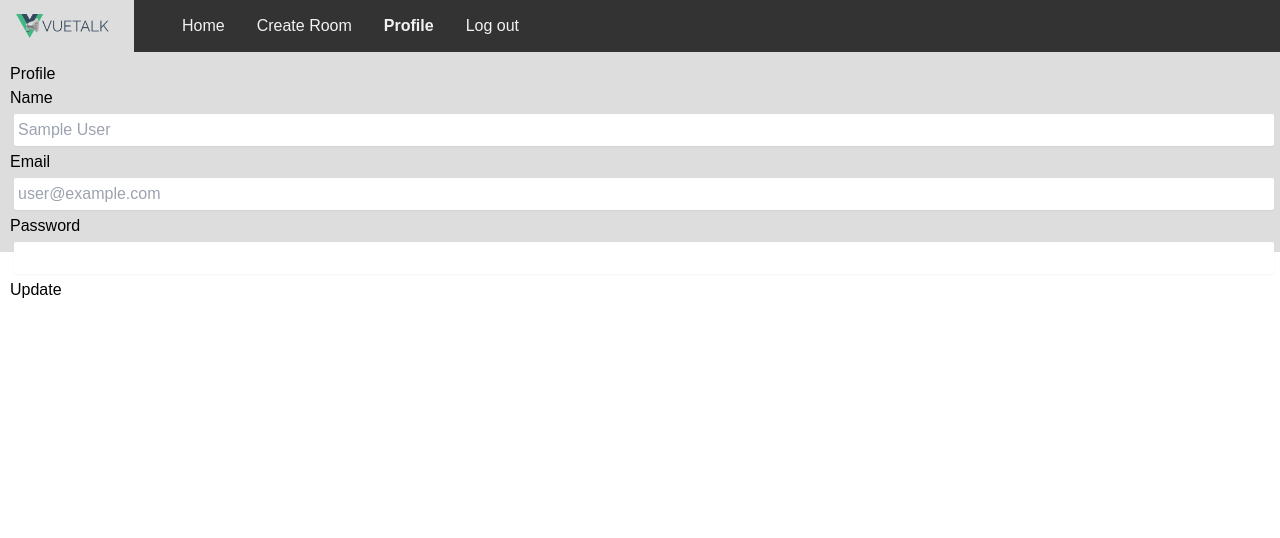
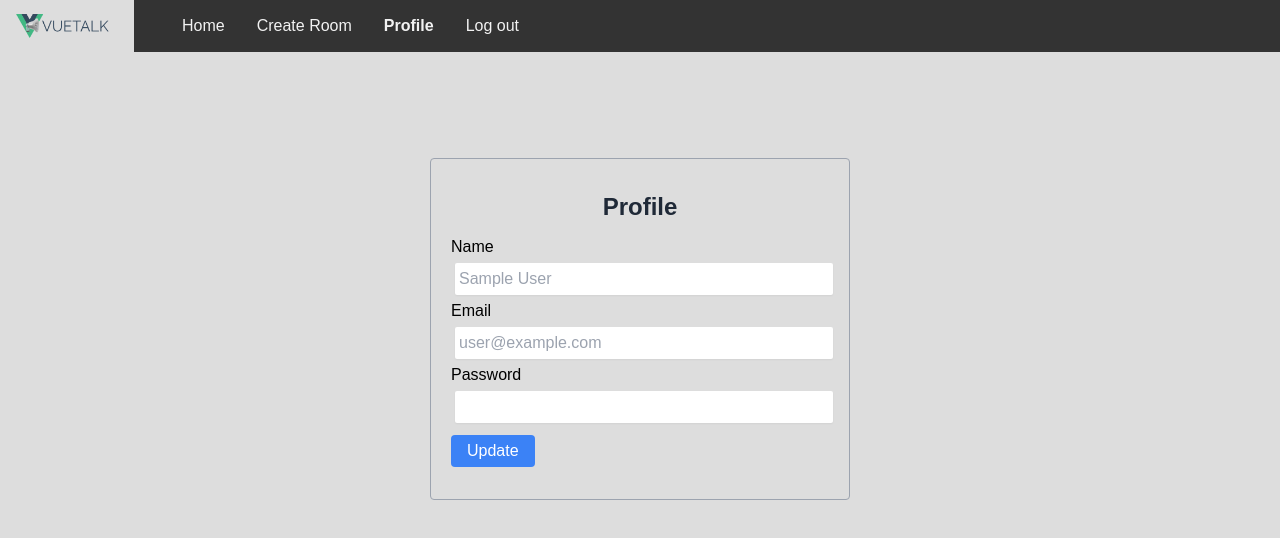
Before and after one commit to Ankuranlabs/escuela-vue-firebase-esencial, a Vue app in the folder vue3/vue3-firebase-esencial/: page /profile in a window 1280 px wide. Shown: the top 538 px of the page. Built offline with nearby package versions, Linux system fonts and the light colour scheme; no server answers; sample sign-in values are in the browser's storage; a small style sheet from the web is missing; what vue-toast-notification would draw is missing.

Commit message:
style: Section, container and h1

```diff
--- a/vue3/vue3-firebase-esencial/src/assets/css/app.css
+++ b/vue3/vue3-firebase-esencial/src/assets/css/app.css
@@ -6,3 +6,15 @@
 @import "./buttons.css";
 @import "./tables.css";
 @import "./panels.css";
+
+.section {
+  @apply h-screen;
+}
+
+.container {
+@apply w-1/3 m-auto mt-24;
+}
+
+.h1 {
+  @apply font-bold text-2xl text-gray-800 text-center m-3;
+}
--- a/vue3/vue3-firebase-esencial/src/views/AuthView.vue
+++ b/vue3/vue3-firebase-esencial/src/views/AuthView.vue
@@ -1,12 +1,12 @@
 <template>
-  <article class="section h-screen">
-    <div class="w-1/3 m-auto mt-24">
+  <article class="section">
+    <div class="container">
       <div class="columns">
         <!--div class="column is-half is-offset-one-quarter"-->
         <div class="border border-gray-400 p-5 rounded">
           <!-- Login form -->
           <template v-if="action === 'login'">
-            <h1 class="font-bold text-2xl text-gray-800 text-center m-3">Login</h1>
+            <h1 class="h1">Login</h1>
             <form @submit.prevent="doLogin">
               <div class="field">
                 <label class="block font-medium text-sm text-gray-700">Email</label>
@@ -53,7 +53,7 @@
 
           <!-- Register form -->
           <template v-if="action === 'register'">
-            <h1 class="title has-text-centered">Register</h1>
+            <h1 class="h1">Register</h1>
             <form @submit.prevent="doRegister">
               <div class="field">
                 <label class="label">Name</label>
@@ -111,7 +111,7 @@
 
           <!-- Password reset email -->
           <template v-if="action === 'reset'">
-            <h1 class="title has-text-centered">Reset</h1>
+            <h1 class="h1">Reset</h1>
             <form @submit.prevent="doReset">
               <div class="field">
                 <label class="label">Email</label>
--- a/vue3/vue3-firebase-esencial/src/views/CreateRoom.vue
+++ b/vue3/vue3-firebase-esencial/src/views/CreateRoom.vue
@@ -2,8 +2,8 @@
   <article class="section">
     <div class="container">
       <div class="columns">
-        <div class="column is-half is-offset-one-quarter">
-          <h1 class="title has-text-centered">Create Room</h1>
+        <div class="border border-gray-400 p-5 rounded">
+          <h1 class="h1">Create Room</h1>
 
           <form @submit.prevent="createRoom">
             <div class="field">
@@ -70,7 +70,7 @@
               <div class="control">
                 <button
                   type="submit"
-                  class="button is-link"
+                  class="btn btn-primary"
                   :class="{ 'is-loading': isLoading }"
                 >
                   Create
--- a/vue3/vue3-firebase-esencial/src/views/UserProfileView.vue
+++ b/vue3/vue3-firebase-esencial/src/views/UserProfileView.vue
@@ -2,8 +2,8 @@
   <article class="section">
     <div class="container">
       <div class="columns">
-        <div class="column is-half is-offset-one-quarter">
-          <h1 class="title has-text-centered">Profile</h1>
+        <div class="border border-gray-400 p-5 rounded">
+          <h1 class="h1">Profile</h1>
           <!-- User Profile form -->
           <form v-if="user" @submit.prevent="updateProfile">
             <div class="field">
@@ -42,10 +42,10 @@
             </div>
 
             <div class="field has-text-right">
-              <div class="control">
+              <div class="my-3">
                 <button
                   type="submit"
-                  class="button is-link"
+                  class="btn btn-primary"
                   :disabled="!hasDataChanged"
                   :class="{ 'is-loading': isLoading }"
                 >
```
